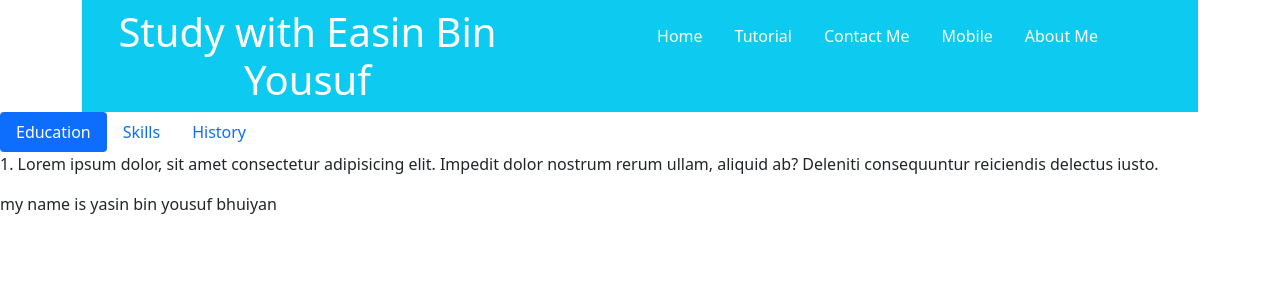
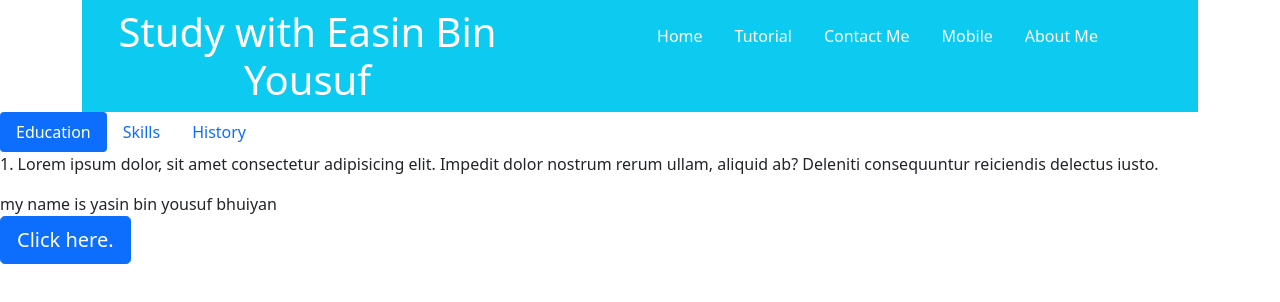
Before and after one commit to Easinbinyousufbhuiyan/navber-manu, a plain HTML site: page index.html in a window 1280 px wide. Drawn offline with nearby package versions, Linux system fonts and the light colour scheme.

Commit message:
index.html version2.0, facebook link added.

```diff
--- a/index.html
+++ b/index.html
@@ -55,6 +55,10 @@ text-decoration: underline;
     </div>
     my name is yasin bin yousuf bhuiyan
 
+    <div class=" Trial">
+        <a class="btn btn-lg btn-primary" href="facebook.com/easin">Click here.</a>
+    </div>
+
 
 
 
```
